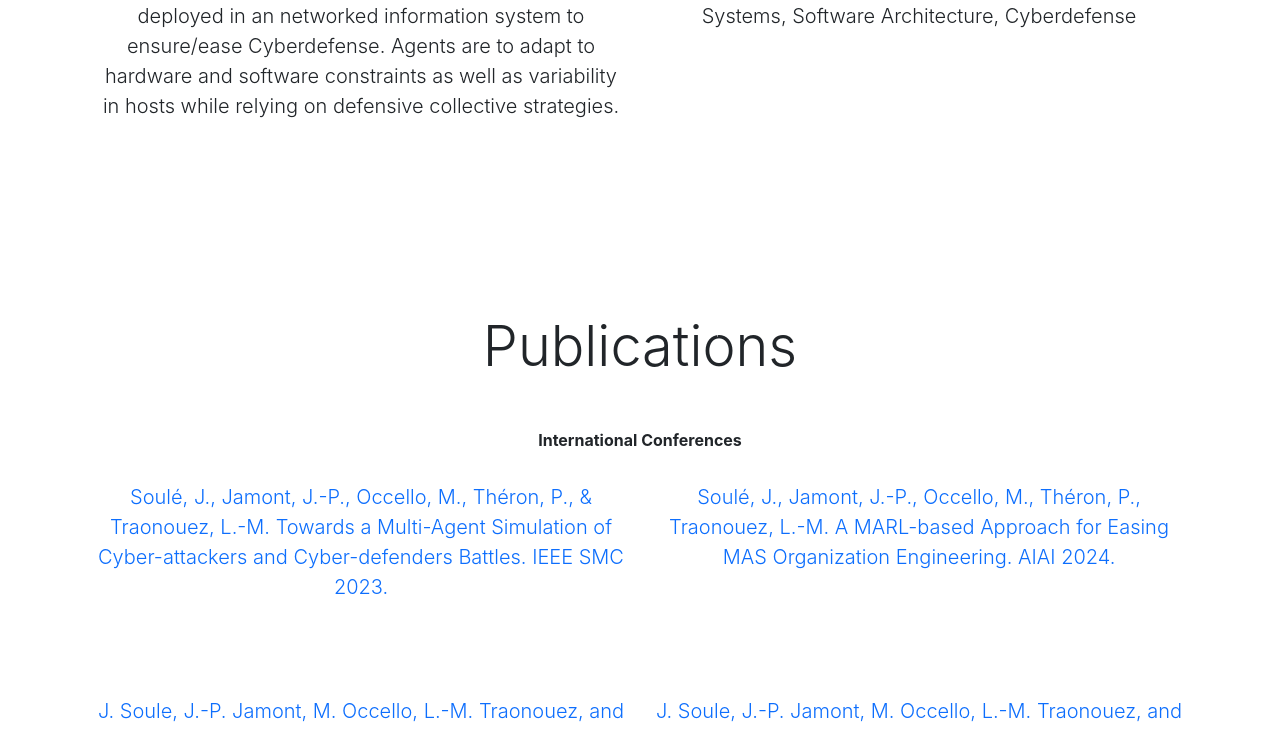
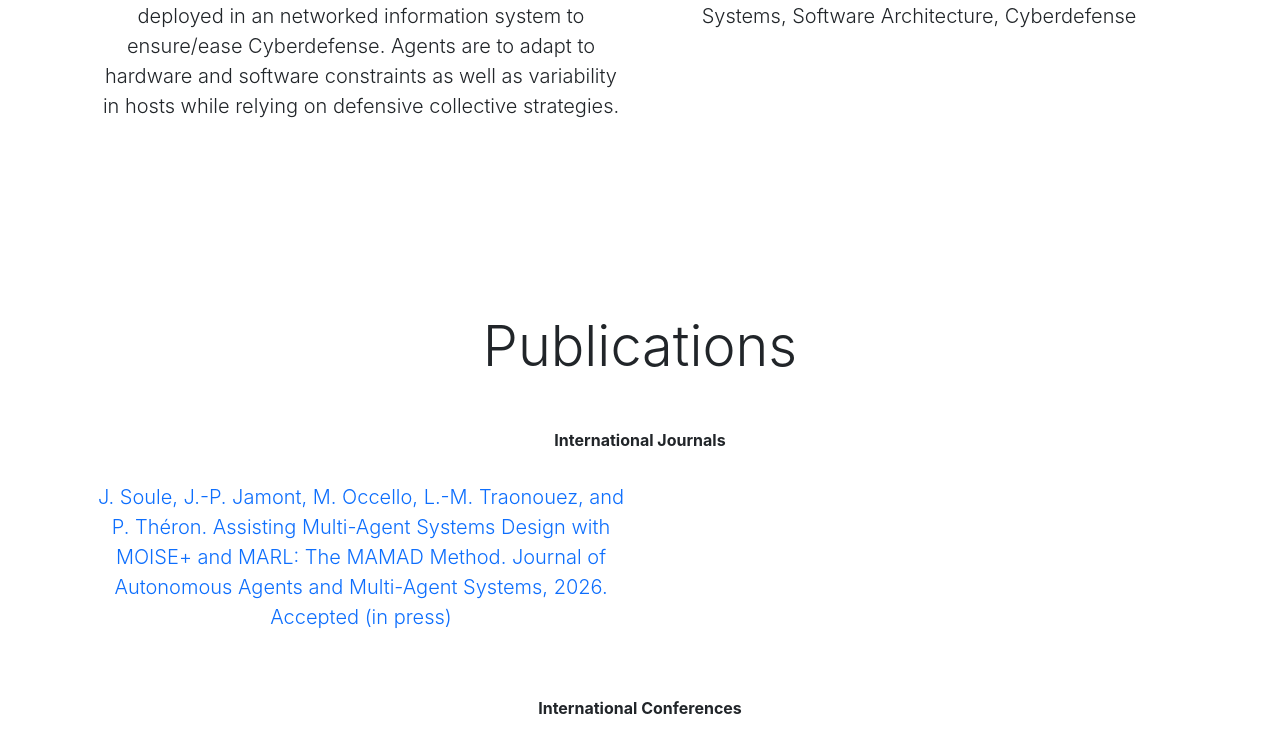
Before and after one commit to julien6/home, a React (Create React App) app: page / in a window 1280 px wide. Shown: the part 2008-2738 px from the top of the page. Built offline with nearby package versions, Linux system fonts and the light colour scheme; no server answers.

Commit message:
updated website for new publications

```diff
--- a/src/components/home/Publications.jsx
+++ b/src/components/home/Publications.jsx
@@ -16,9 +16,27 @@ const Publications = ({ publications }) => {
           </h2>
           <Row>
             <br />
+            <b className='text-center'>International Journals</b>
+            {
+              publications.data.international_journal.map((data, index) => {
+                return <Publication key={index} data={data} />
+              })
+            }
+          </Row>
+          <Row>
+            <br />
             <b className='text-center'>International Conferences</b>
             {
               publications.data.international_conference.map((data, index) => {
+                return <Publication key={index} data={data} />
+              })
+            }
+          </Row>
+          <Row>
+            <br />
+            <b className='text-center'>National Journals</b>
+            {
+              publications.data.national_journal.map((data, index) => {
                 return <Publication key={index} data={data} />
               })
             }
--- a/src/editable-stuff/config.js
+++ b/src/editable-stuff/config.js
@@ -302,8 +302,18 @@ const publications = {
         url: "https://arxiv.org/abs/2505.21559"
       }
     ],
-    national_journal: [],
-    international_journal: [],
+    international_journal: [
+      {
+        full_reference: "J. Soule, J.-P. Jamont, M. Occello, L.-M. Traonouez, and P. Théron. Assisting Multi-Agent Systems Design with MOISE+ and MARL: The MAMAD Method. Journal of Autonomous Agents and Multi-Agent Systems, 2026. Accepted (in press)",
+        url: "https://www.researchsquare.com/article/rs-7166037/v1"
+      }
+    ],
+    national_journal: [
+      {
+        full_reference: "J. Soule, J.-P. Jamont, M. Occello, L.-M. Traonouez, and P. Théron. MOISE+MARL : un cadre organisationnel pour l'explicabilité et le contrôle en apprentissage par renforcement multi-agent. Revue Ouverte d'Intelligence Artificielle (ROIA), 2025.",
+        url: "https://roia.centre-mersenne.org/"
+      }
+    ],
     national_workshop: [],
     international_workshop: []
   }
```
Also changed, not shown: 1 other file (tests, documents, lock files or other folders). Lines whose indentation alone changed are shown as unchanged.
